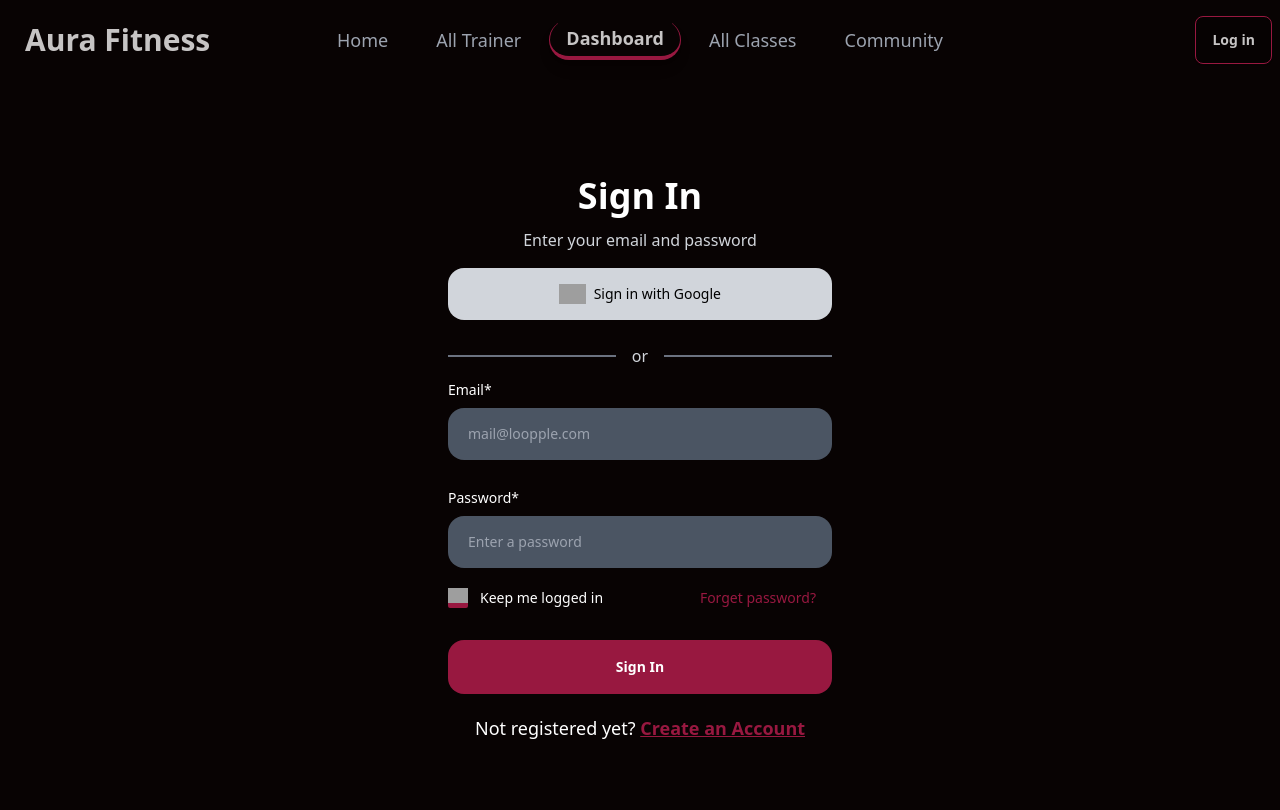
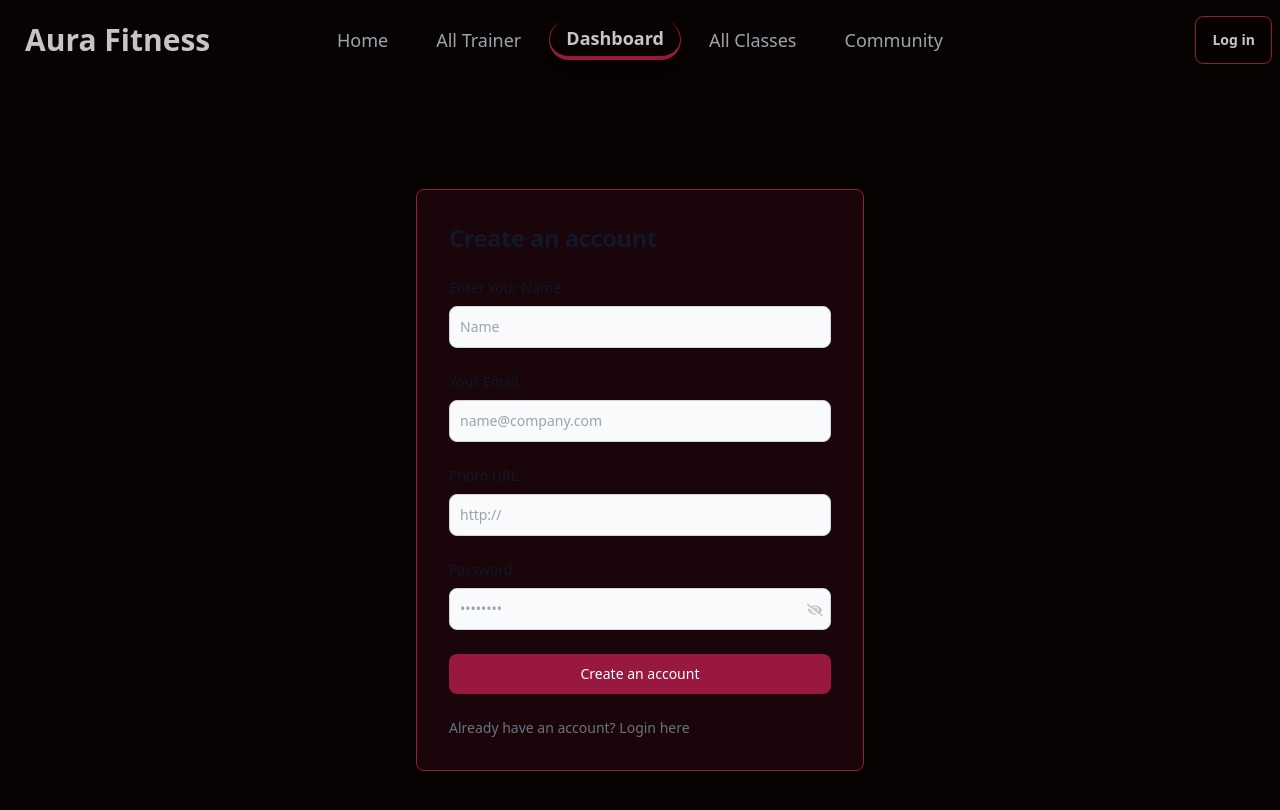
Before and after one commit to efaaz/gym-management-website-client, a React (Vite) app: page /sign-up in a window 1280 px wide. Shown: the top 810 px of the page. Built offline with nearby package versions, Linux system fonts and the light colour scheme; no server answers; grey boxes are pictures that could not be loaded.

Commit message:
register section added

```diff
--- a/src/Components/Common/Register/Register.jsx
+++ b/src/Components/Common/Register/Register.jsx
@@ -1,4 +1,3 @@
-
 import React, { useContext, useState } from "react";
 import { useForm } from "react-hook-form";
 import { FaEye, FaEyeSlash } from "react-icons/fa";
@@ -74,7 +73,7 @@ function Register() {
       <ToastContainer />
       <section className="">
         <div className="flex flex-col items-center justify-center px-6 py-8 mx-auto md:h-screen lg:py-0">
-          <div className="w-full bg-white rounded-lg shadow dark:border md:mt-0 sm:max-w-md xl:p-0 dark:bg-gray-800 dark:border-gray-700">
+          <div className="w-full rounded-lg shadow border border-[#981840] md:mt-0 sm:max-w-md xl:p-0 bg-[#9818411e]">
             <div className="p-6 space-y-2 md:space-y-6 sm:p-8">
               <h1 className="text-xl font-bold leading-tight tracking-tight text-gray-900 md:text-2xl dark:text-white">
                 Create an account
@@ -163,7 +162,7 @@ function Register() {
                 </div>
                 <button
                   type="submit"
-                  className="w-full bg-blue-500 text-white font-medium rounded-lg text-sm px-5 py-2.5 text-center"
+                  className="w-full bg-[#981840] text-white font-medium rounded-lg text-sm px-5 py-2.5 text-center"
                 >
                   Create an account
                 </button>
--- a/src/Routes/Routes.jsx
+++ b/src/Routes/Routes.jsx
@@ -3,6 +3,7 @@ import Home from "../Components/Home/Home/Home";
 import Layout from "../Layout/Layout";
 import Error from "../ErrorPage/Error";
 import Login from "../Components/Common/Login/Login";
+import Register from "../Components/Common/Register/Register";
 
 export const router = createBrowserRouter([
   {
@@ -20,7 +21,7 @@ export const router = createBrowserRouter([
       },
       {
         path: "/sign-up",
-        element: <Login />,
+        element: <Register />,
       },
     ],
   },
```
